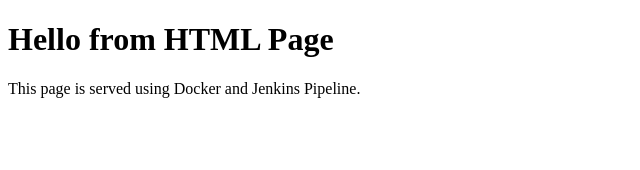
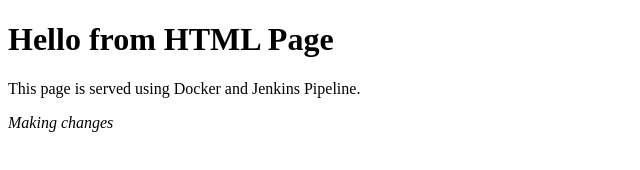
Before and after one commit to rajshree-c/mydocker, a website: page index.html in a window 1280 px wide. Shown: the whole page, without its empty margins (0-640 px from the left). Drawn offline with Linux system fonts and the light colour scheme.

Commit message:
Add italic text to the HTML body

```diff
--- a/index.html
+++ b/index.html
@@ -6,5 +6,6 @@
 <body>
     <h1>Hello from HTML Page</h1>
     <p>This page is served using Docker and Jenkins Pipeline.</p>
+    <i>Making changes </i>
 </body>
 </html>
```
